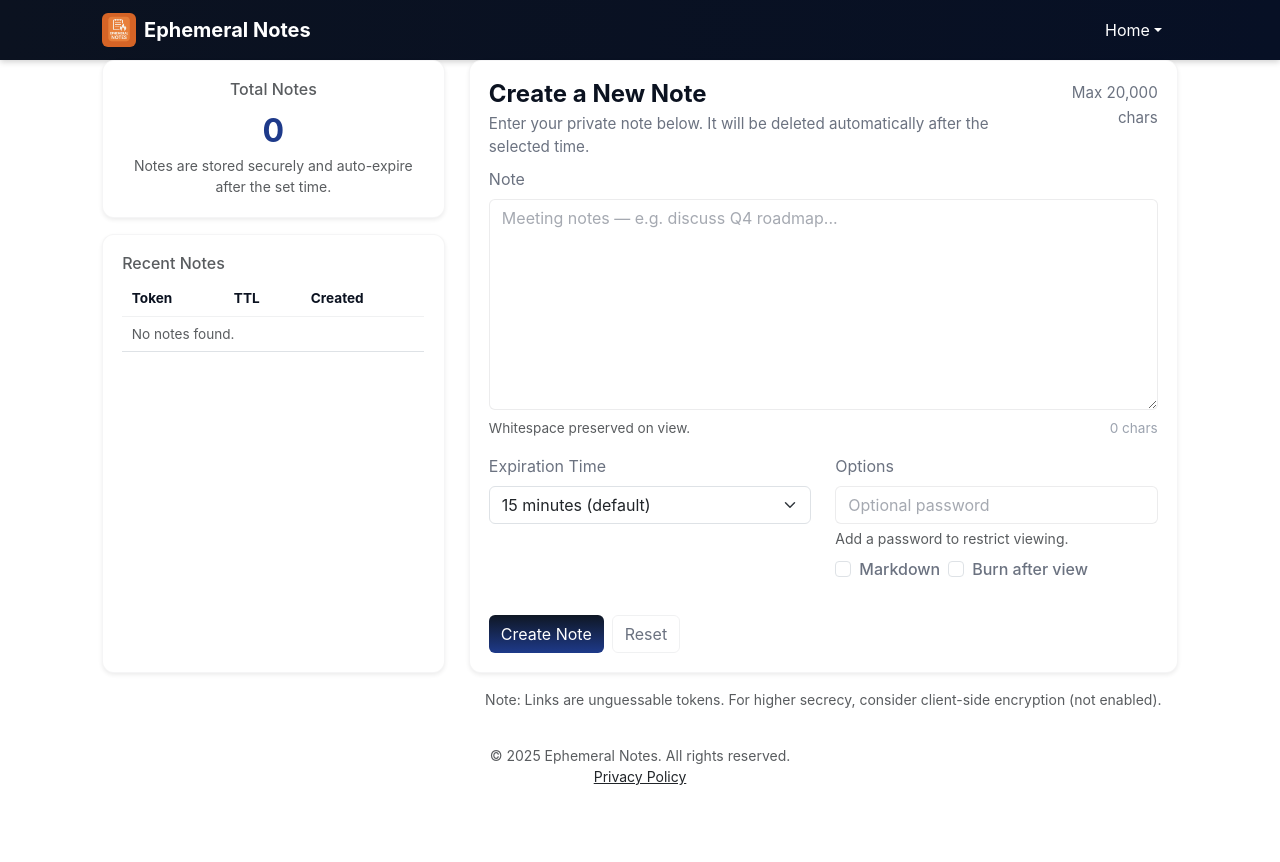
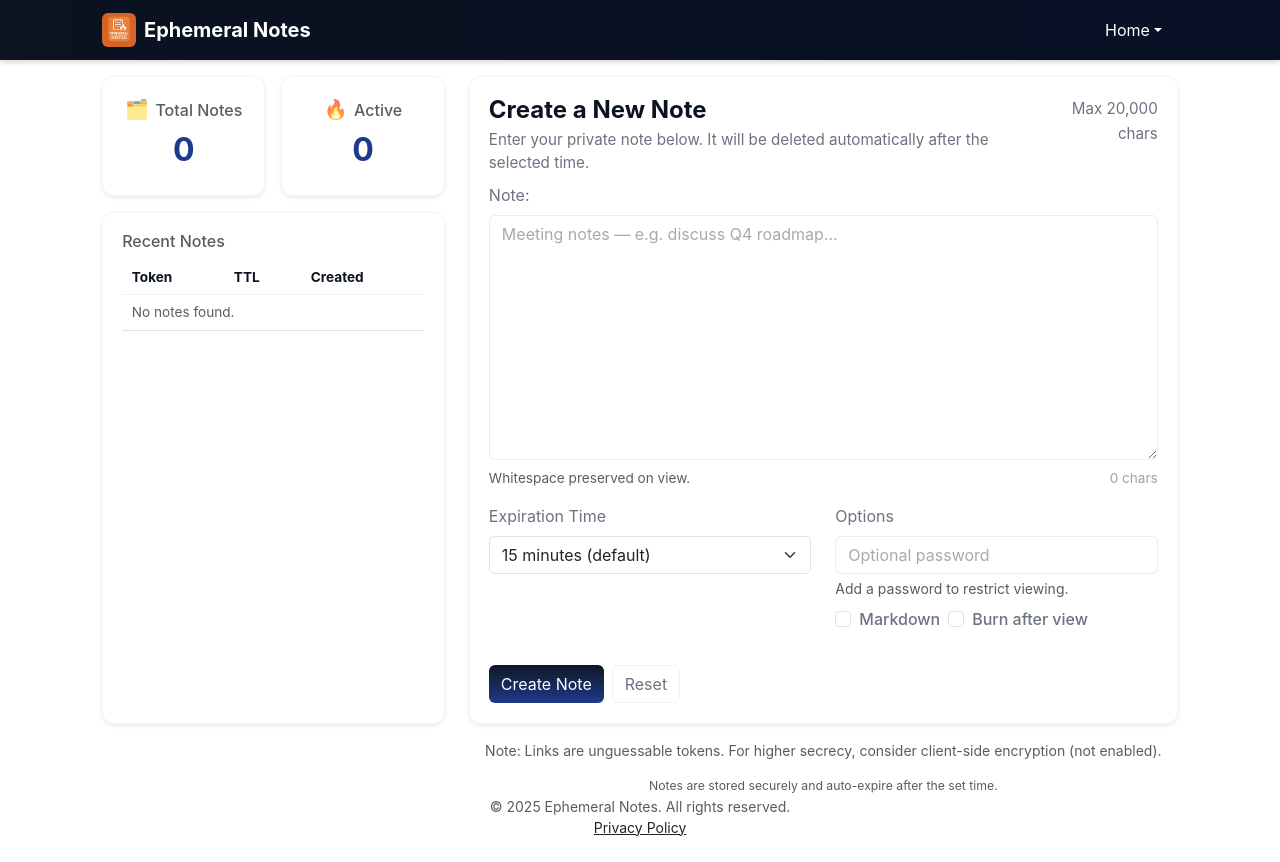
Before and after one commit to soaand01/ephemeralNotes, a Flask app: page / in a window 1280 px wide. Before the commit the page ends 785 px from the top, so only its background shows below. Run offline with Flask 3, Linux system fonts and the light colour scheme; data that the repository does not hold is empty.

Commit message:
latest updated

```diff
--- a/app.py
+++ b/app.py
@@ -205,8 +205,8 @@ def index():
 
     notes = []
     try:
-        # fetch only the 10 most recent creation events
-        raw = app.redis_client.lrange('history:creations', 0, 9) or []
+        # fetch only the 12 most recent creation events
+        raw = app.redis_client.lrange('history:creations', 0, 11) or []
         for item in raw:
             try:
                 obj = json.loads(item)
@@ -221,6 +221,16 @@ def index():
             notes.append(obj)
     except Exception:
         notes = []
+    # Compute a lightweight count of active notes without blocking Redis.
+    active_notes = 0
+    try:
+        # Use scan_iter for non-blocking iteration; limit to first 1000 keys for speed.
+        for i, _ in enumerate(app.redis_client.scan_iter(match='note:*', count=1000)):
+            active_notes += 1
+            if i >= 999:
+                break
+    except Exception:
+        active_notes = 0
 
     return render_template(
         "index.html",
@@ -235,7 +245,54 @@ def index():
         },
         total=total_created,
         notes=notes,
+        active_notes=active_notes,
     )
+
+
+def _index_context():
+    """Return the common context used to render the index page.
+
+    This ensures when handlers render `index.html` due to validation errors they
+    pass the same feature flags, ttl choices, labels and recent notes as the
+    normal `index` view.
+    """
+    ttl_choices = [300, 900, 3600] if CUSTOM_TTL_CHOICES else [DEFAULT_TTL_SECONDS]
+    labels = {300: "5 minutes", 900: "15 minutes (default)", 3600: "60 minutes"}
+    try:
+        total_created = int(app.redis_client.get('stats:created_total') or 0)
+    except Exception:
+        total_created = 0
+
+    notes = []
+    try:
+        raw = app.redis_client.lrange('history:creations', 0, 11) or []
+        for item in raw:
+            try:
+                obj = json.loads(item)
+            except Exception:
+                continue
+            try:
+                ts = datetime.fromisoformat(obj.get('created_at'))
+                obj['created_at_display'] = ts.strftime('%Y-%m-%d %H:%M:%S UTC')
+            except Exception:
+                obj['created_at_display'] = obj.get('created_at')
+            notes.append(obj)
+    except Exception:
+        notes = []
+
+    return {
+        'ttl_choices': ttl_choices,
+        'labels': labels,
+        'default_ttl': DEFAULT_TTL_SECONDS,
+        'feature_flags': {
+            'password_protect': PASSWORD_PROTECT,
+            'markdown': MARKDOWN_ENABLED,
+            'custom_ttl': CUSTOM_TTL_CHOICES,
+            'burn_after_read': True,
+        },
+        'total': total_created,
+        'notes': notes,
+    }
 
 
 @app.route("/notes", methods=["POST"])
@@ -243,9 +300,13 @@ def index():
 def create_note():
     content = (request.form.get("content") or "").strip()
     if not content:
-        return render_template("index.html", error="Note cannot be empty."), 400
+        ctx = _index_context()
+        ctx.update({"error": "Note cannot be empty."})
+        return render_template("index.html", **ctx), 400
     if len(content) > MAX_CONTENT_CHARS:
-        return render_template("index.html", error="Note is too long."), 400
+        ctx = _index_context()
+        ctx.update({"error": "Note is too long."})
+        return render_template("index.html", **ctx), 400
 
     ttl = DEFAULT_TTL_SECONDS
     if CUSTOM_TTL_CHOICES:
@@ -272,7 +333,9 @@ def create_note():
         pwd = request.form.get("password", "")
         if pwd:
             if len(pwd) < PASSWORD_POLICY_MINLEN:
-                return render_template("index.html", error="Password too short."), 400
+                ctx = _index_context()
+                ctx.update({"error": "Password too short."})
+                return render_template("index.html", **ctx), 400
             note_obj["password_hash"] = hash_password(pwd)
 
     # Optional view_limit (not enabled)
--- a/static/app.css
+++ b/static/app.css
@@ -36,8 +36,23 @@ h1,h2,h3,h4{color:#0b1220; /* stronger dark heading for contrast */}
 .btn-dark:hover, .btn-primary-dark:hover{filter:brightness(0.95)}
 .btn-outline-secondary{border-color:rgba(15,23,36,0.06); color:var(--muted)}
 
+/* Solid button variant matching primary look but with consistent padding */
+.btn-solid{background: linear-gradient(180deg,#0f1724,var(--primary)); border:none; color:#fff; padding:0.5rem 0.9rem; border-radius:8px}
+.btn-solid:hover{filter:brightness(0.95)}
+
+/* Danger / destructive button variant using the same style but red */
+.btn-danger{background: linear-gradient(180deg,#7f1d1d,#ef4444); border:none; color:#fff; padding:0.5rem 0.9rem; border-radius:8px}
+.btn-danger:hover{filter:brightness(0.95)}
+
 .stat-number{font-size:2rem; font-weight:700; color:var(--primary)}
 .stat-muted{color:var(--muted)}
+
+/* Compact stat cards used on the homepage */
+.stat-card { border-radius:12px; padding:0; min-height:120px; }
+.stat-card .card-body { padding:1rem; display:flex; flex-direction:column; align-items:center; justify-content:center; }
+
+/* Emoji inside stat title */
+.stat-emoji { font-size:1.2rem; margin-right:0.4rem; }
 
 .table thead th{border-bottom:1px solid rgba(15,23,36,0.06); color:#0b1220; font-weight:700}
 .table tbody td{vertical-align:middle; color:var(--subtext)}
@@ -56,6 +71,9 @@ h1,h2,h3,h4{color:#0b1220; /* stronger dark heading for contrast */}
 .navbar, .navbar .nav-link, .navbar .navbar-brand, .navbar .navbar-text{color:#fff}
 .navbar .nav-link:hover{color:var(--accent)}
 
+/* Small gap between navbar and page content/forms */
+nav + main { margin-top: 1rem; }
+
 /* Ensure links and important text use primary color when appropriate */
 a, .link-primary{color:var(--primary)}
 
--- a/templates/index.html
+++ b/templates/index.html
@@ -3,13 +3,25 @@
 <div class="row gy-4 align-items-stretch">
   <!-- Statistics Section -->
   <div class="col-md-4 d-flex flex-column">
-    <div class="card shadow-sm mb-3">
-      <div class="card-body text-center">
-        <h6 class="text-muted">Total Notes</h6>
-        <div class="stat-number">{{ total }}</div>
-        <p class="small text-muted mb-0">Notes are stored securely and auto-expire after the set time.</p>
+    <div class="row gx-3 mb-3">
+      <div class="col-12 col-md-6">
+        <div class="card shadow-sm stat-card">
+          <div class="card-body text-center">
+            <h6 class="text-muted mb-1"><span class="stat-emoji">🗂️</span>Total Notes</h6>
+            <div class="stat-number">{{ total }}</div>
+          </div>
+        </div>
+      </div>
+      <div class="col-12 col-md-6">
+        <div class="card shadow-sm stat-card">
+          <div class="card-body text-center">
+            <h6 class="text-muted mb-1"><span class="stat-emoji">🔥</span>Active</h6>
+            <div class="stat-number">{{ active_notes }}</div>
+          </div>
+        </div>
       </div>
     </div>
+
 
     <div class="card shadow-sm flex-grow-1">
       <div class="card-body d-flex flex-column">
@@ -60,7 +72,7 @@
 
   <form method="post" action="{{ url_for('create_note') }}" class="needs-validation d-flex flex-column h-100" novalidate>
           <div class="mb-3 d-flex flex-column flex-grow-1">
-            <label for="content" class="form-label">Note</label>
+            <label for="content" class="form-label">Note:</label>
             <textarea id="content" name="content" rows="6" class="form-control flex-grow-1" style="min-height:140px;" maxlength="20000" required
               aria-describedby="contentHelp" placeholder="Meeting notes — e.g. discuss Q4 roadmap...">{{ request.form.content or '' }}</textarea>
             <div class="d-flex justify-content-between align-items-center mt-1 form-helpers">
@@ -120,6 +132,7 @@
     </div>
     <div class="mt-3 text-muted small text-center">
       <p>Note: Links are unguessable tokens. For higher secrecy, consider client-side encryption (not enabled).</p>
+      <p class="small text-muted mt-2">Notes are stored securely and auto-expire after the set time.</p>
     </div>
   </div>
 </div>
--- a/templates/share.html
+++ b/templates/share.html
@@ -17,10 +17,10 @@
         <p class="small text-muted">URL expires in <strong>{{ ttl }} seconds</strong>.</p>
 
         <div class="mt-3">
-          <a class="btn btn-sm btn-secondary me-2" href="{{ url_for('index') }}">Create another</a>
-          <a class="btn btn-sm btn-outline-primary me-2" href="{{ url_for('index') }}">Home</a>
+          <a class="btn btn-solid btn-sm me-2" href="{{ url_for('index') }}">Create another</a>
+          <a class="btn btn-solid btn-sm me-2" href="{{ url_for('index') }}">Home</a>
           <form method="post" action="{{ url_for('delete_note_handler', token=token) }}" style="display:inline">
-            <button class="btn btn-sm btn-danger" type="submit">Delete now</button>
+            <button class="btn btn-danger btn-sm" type="submit">Delete now</button>
           </form>
         </div>
       </div>
--- a/templates/view.html
+++ b/templates/view.html
@@ -53,9 +53,9 @@
 
           <div class="mt-3 d-flex gap-2">
             <form method="post" action="{{ url_for('delete_note_handler', token=token) }}">
-              <button class="btn btn-outline-danger btn-sm" type="submit">Delete now</button>
+              <button class="btn btn-danger btn-sm" type="submit">Delete now</button>
             </form>
-            <a class="btn btn-sm btn-link" href="{{ url_for('index') }}">Create new</a>
+            <a class="btn btn-solid btn-sm" href="{{ url_for('index') }}">Create new</a>
           </div>
         {% endif %}
       </div>
```
Also changed, not shown: requirements_plain.txt (deleted, +0 -12 lines), README.md, 2 other files.
